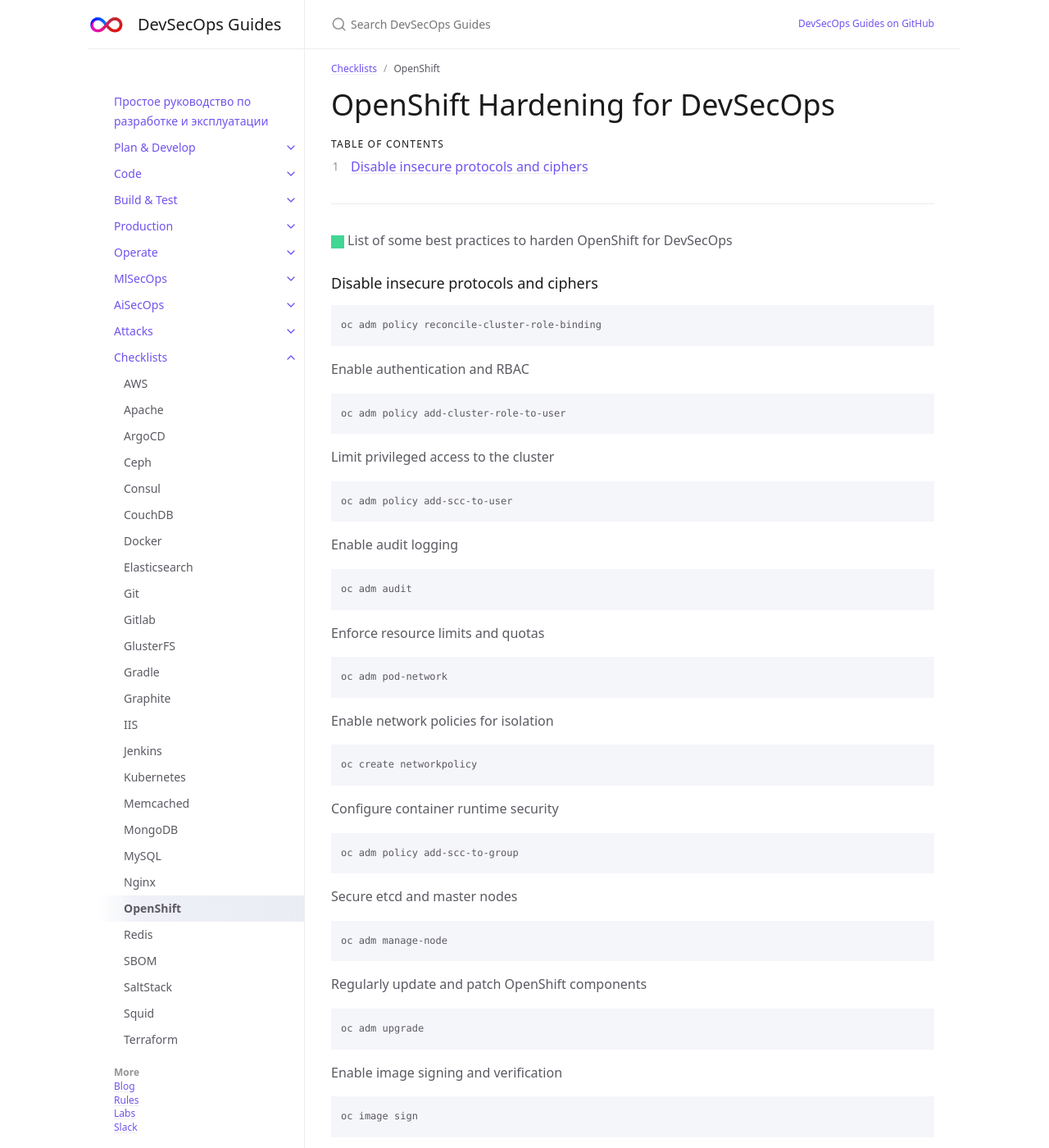
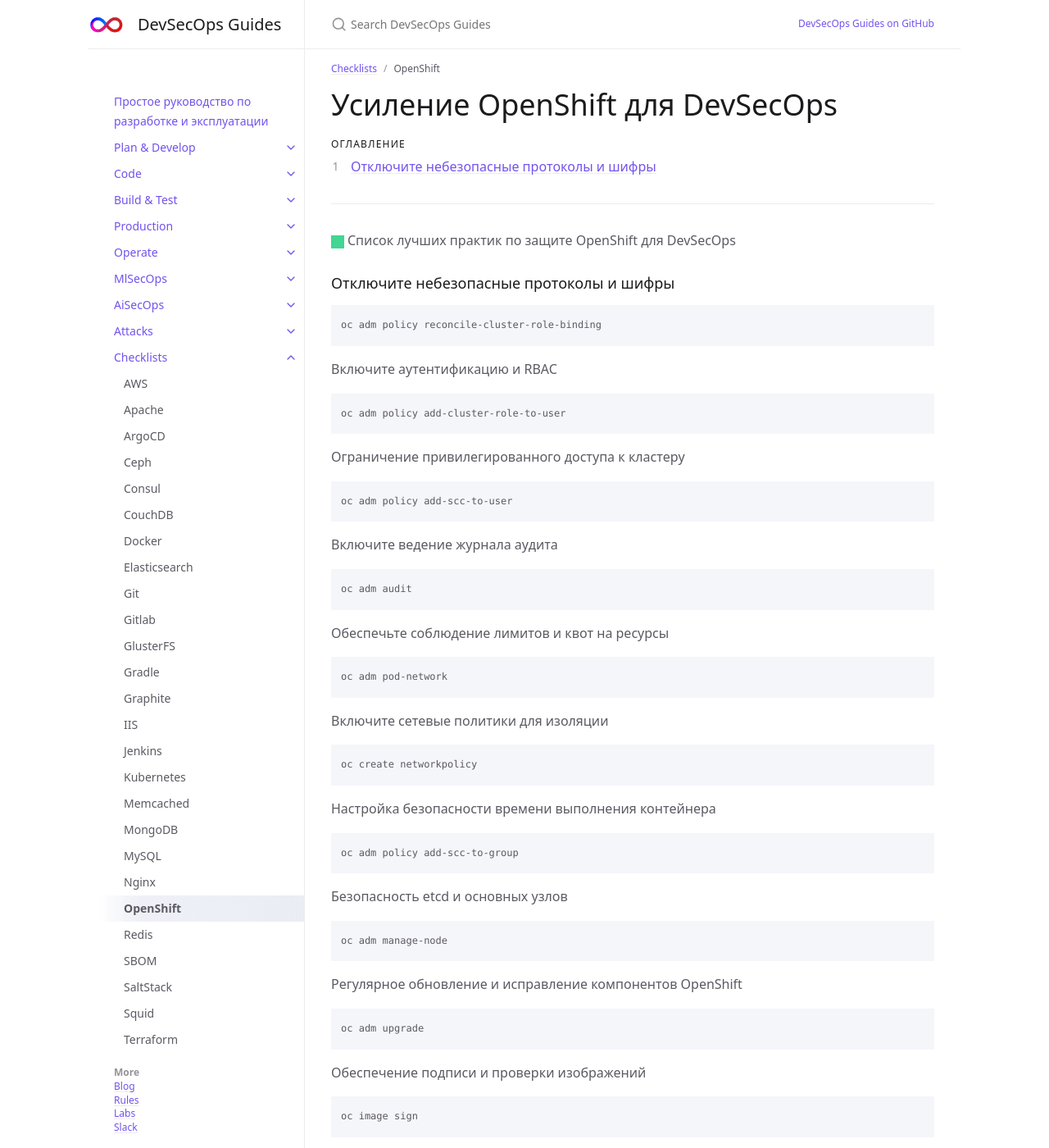
Before and after one commit to 2artem2/Work-Stuff, a Jekyll site: the page built from docs/checklists/openshift.md, in a window 1280 px wide and 1400 px high. Shown: the whole window at 82% size. Built offline with Jekyll 4.4.1, drawn with Linux system fonts in a browser that asks for light colours; some of the changed text lies outside the part shown.

Commit message:
openshift.md

````diff
--- a/docs/checklists/openshift.md
+++ b/docs/checklists/openshift.md
@@ -4,10 +4,10 @@ title: OpenShift
 parent: Checklists
 ---
 
-# OpenShift Hardening for DevSecOps
+# Усиление OpenShift для DevSecOps
 {: .no_toc }
 
-## Table of contents
+## Оглавление
 {: .no_toc .text-delta }
 
 1. TOC
@@ -15,95 +15,95 @@ parent: Checklists
 
 ---
 
-<span class="d-inline-block p-2 mr-1 v-align-middle bg-green-000"></span>List of some best practices to harden OpenShift for DevSecOps
+<span class="d-inline-block p-2 mr-1 v-align-middle bg-green-000"></span>Список лучших практик по защите OpenShift для DevSecOps
 
 
-### Disable insecure protocols and ciphers
+### Отключите небезопасные протоколы и шифры
 
 ```
 oc adm policy reconcile-cluster-role-binding
 ```
 
-Enable authentication and RBAC
+Включите аутентификацию и RBAC
 
 ```
 oc adm policy add-cluster-role-to-user
 ```
 
-Limit privileged access to the cluster
+Ограничение привилегированного доступа к кластеру
 
 ```
 oc adm policy add-scc-to-user
 ```
 
-Enable audit logging
+Включите ведение журнала аудита
 
 ```
 oc adm audit
 ```
 
-Enforce resource limits and quotas
+Обеспечьте соблюдение лимитов и квот на ресурсы
 
 
 ```
 oc adm pod-network
 ```
 
-Enable network policies for isolation
+Включите сетевые политики для изоляции
 
 ```
 oc create networkpolicy
 ```
 
-Configure container runtime security
+Настройка безопасности времени выполнения контейнера
 
 ```
 oc adm policy add-scc-to-group
 ```
 
-Secure etcd and master nodes
+Безопасность etcd и основных узлов
 
 ```
 oc adm manage-node
 ```
 
-Regularly update and patch OpenShift components
+Регулярное обновление и исправление компонентов OpenShift
 
 ```
 oc adm upgrade
 ```
 
-Enable image signing and verification
+Обеспечение подписи и проверки изображений
 
 ```
 oc image sign
 ```
 
-Use secure registry for image pull
+Использование защищенного реестра для извлечения образов
 
 ```
 oc create secret
 ```
 
-Enable encryption for data in transit
+Включите шифрование данных в пути
 
 ```
 oc adm router
 ```
 
-Harden worker node security
+Повышение безопасности рабочих узлов
 
 ```
 oc adm manage-node
 ```
 
-Implement multi-factor authentication
+Внедрите многофакторную аутентификацию
 
 ```
 oc adm policy
 ```
 
-Enable centralized logging and monitoring
+Обеспечение централизованной регистрации и мониторинга
 
 ```
 oc adm logs
````
